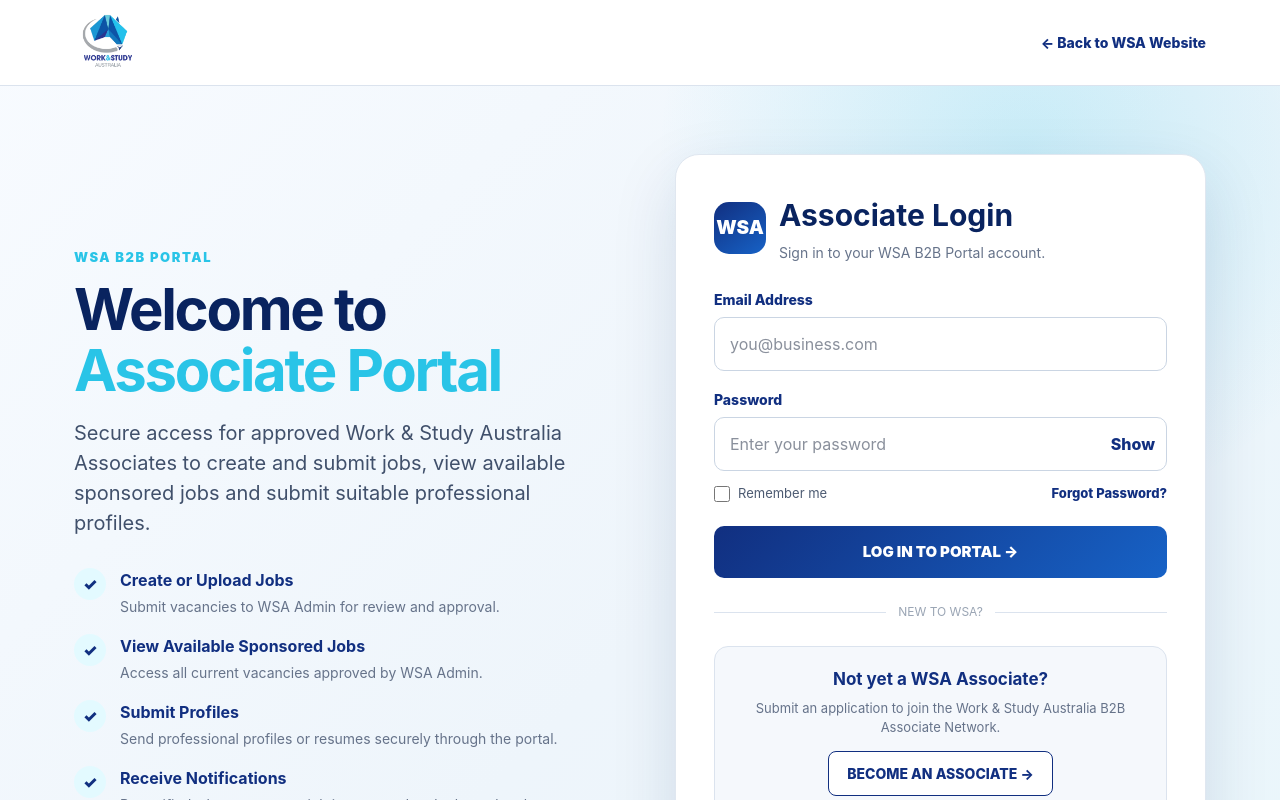
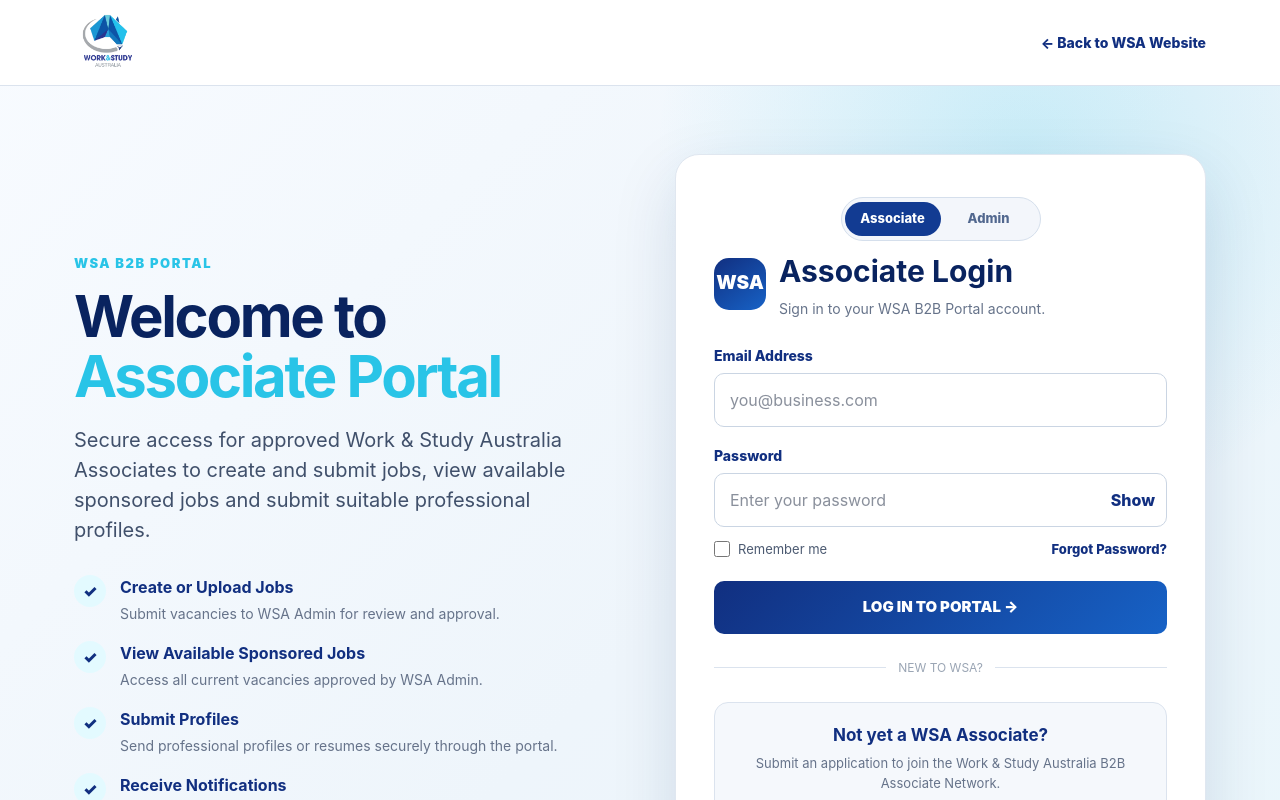
Before and after one commit to rahulpandey-create/wsa-portal, a React (Vite) app in the folder frontend/: page / in a window 1280 px wide. Shown: the top 800 px of the page. Built offline with nearby package versions, Linux system fonts and the light colour scheme; no server answers.

Commit message:
add toggle button in login

```diff
--- a/frontend/src/pages/Login.jsx
+++ b/frontend/src/pages/Login.jsx
@@ -132,7 +132,7 @@
                     />
 
                     <a
-                        href="#"
+                        href="https://www.workstudy-australia.com.au/"
                         className="text-[14px] font-extrabold text-[#112f80] no-underline transition-colors hover:text-[#29c4e7]"
                     >
                         ← Back to WSA Website
@@ -285,6 +285,94 @@
                 {/* Login Card */}
 
                 <section className="rounded-[24px] border border-[#e0e7f0] bg-white p-[38px] shadow-[0_24px_65px_rgba(15,44,101,.13)] max-[480px]:rounded-[18px] max-[480px]:p-[26px_20px]">
+
+                   {/* Login Mode Toggle */}
+
+<div className="mt-[8px] mb-[4px] flex justify-center">
+    <div
+        className="
+            relative
+            flex
+            w-[200px]
+            -translate-y-[4px]
+            items-center
+            rounded-full
+            border
+            border-[#d5dfec]
+            bg-[#f3f6fb]
+            p-[3px]
+        "
+    >
+        {/* Sliding Active Indicator */}
+        <div
+            className={[
+                "absolute",
+                "left-[3px]",
+                "top-[4px]",
+                "h-[34px]",
+                "w-[96px]",
+                "rounded-full",
+                "bg-[#123b92]",
+                "transition-transform",
+                "duration-[450ms]",
+                "ease-[cubic-bezier(0.25,0.8,0.25,1)]",
+                "will-change-transform",
+            ].join(" ")}
+            style={{
+                transform: isAdminLogin
+                    ? "translateX(98px)"
+                    : "translateX(0)",
+            }}
+        />
+
+        {/* Associate */}
+        <button
+            type="button"
+            onClick={() => {
+                if (isAdminLogin) {
+                    switchLoginMode();
+                }
+            }}
+            className={[
+                "relative z-10",
+                "flex-1",
+                "rounded-full",
+                "px-[12px] py-[8px]",
+                "text-[13px] font-extrabold",
+                "transition-colors duration-[250ms]",
+                "outline-none",
+                isAdminLogin
+                    ? "text-[#52688f]"
+                    : "text-white",
+            ].join(" ")}
+        >
+            Associate
+        </button>
+
+        {/* Admin */}
+        <button
+            type="button"
+            onClick={() => {
+                if (!isAdminLogin) {
+                    switchLoginMode();
+                }
+            }}
+            className={[
+                "relative z-10",
+                "flex-1",
+                "rounded-full",
+                "px-[12px] py-[8px]",
+                "text-[13px] font-extrabold",
+                "transition-colors duration-[250ms]",
+                isAdminLogin
+                    ? "text-white"
+                    : "text-[#52688f]",
+            ].join(" ")}
+        >
+            Admin
+        </button>
+    </div>
+</div>
 
                     {/* Portal Mark */}
 
@@ -472,21 +560,6 @@
 
                     </div>
 
-                    {/* Admin Login Toggle */}
-
-                    <div className="mt-[18px] text-center">
-
-                        <button
-                            type="button"
-                            onClick={switchLoginMode}
-                            className="border-0 bg-transparent p-0 text-[13px] font-extrabold text-[#112f80] underline decoration-[#dbe3ee] underline-offset-4 transition-colors hover:text-[#29c4e7]"
-                        >
-                            {isAdminLogin
-                                ? "← Associate Login"
-                                : "Admin Login"}
-                        </button>
-
-                    </div>
 
                     {/* Security */}
 
```
